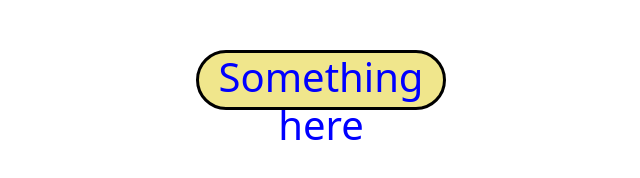
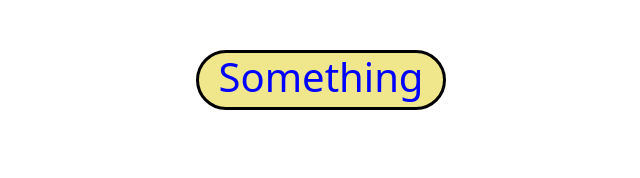
Before and after one commit to non1cko/secondhw, a website: page src/index.html in a window 1280 px wide. Shown: the whole page, without its empty margins (361-1001 px from the left). Drawn offline with Linux system fonts and the light colour scheme.

Commit message:
newcommit

```diff
--- a/package.json
+++ b/package.json
@@ -5,6 +5,7 @@
     "gulp-autoprefixer": "^8.0.0",
     "gulp-clean-css": "^4.3.0",
     "gulp-cli": "^2.3.0",
+    "gulp-rename": "^2.0.0",
     "gulp-sass": "^5.1.0",
     "node-sass": "^8.0.0"
   },
@@ -168,6 +169,7 @@
     "ret": "^0.1.15",
     "safe-buffer": "^5.1.2",
     "safe-regex": "^1.1.0",
+    "sass": "^1.57.1",
     "semver": "^5.7.1",
     "semver-greatest-satisfied-range": "^1.1.0",
     "set-blocking": "^2.0.0",
--- a/src/index.html
+++ b/src/index.html
@@ -14,7 +14,7 @@
     <div class="container">
         <div class="row">
             <div class="col-md-4 offset-md-5">
-                <div class="box"><h1>Something here</h1></div>
+                <div class="box"><h1>Something</h1></div>
             </div>
         </div>
     </div>
```
Also changed, not shown: 1 other file.
